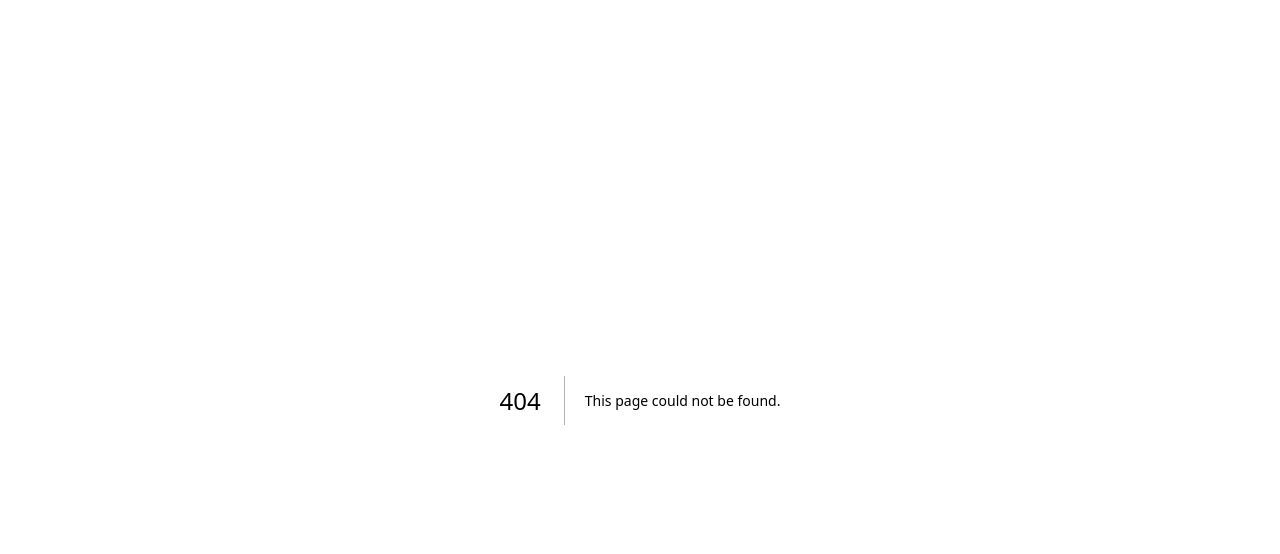
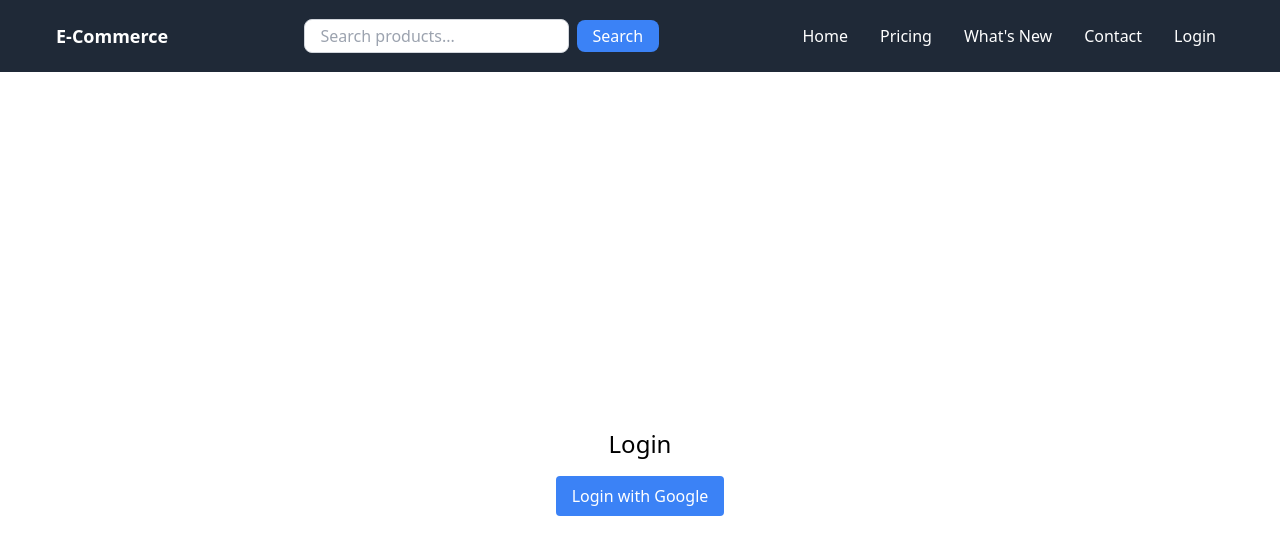
Before and after one commit to faridafaqiri/Advnaced_next.js_app, a Next.js app: page /login in a window 1280 px wide. Before the commit this address had no page. Shown: the top 554 px of the page. Built offline with nearby package versions, Linux system fonts and the light colour scheme.

Commit message:
- Updated Login page to include Navbar and Google login functionality.

```diff
--- /dev/null
+++ b/src/pages/login.tsx
@@ -0,0 +1,76 @@
+import { signIn } from 'next-auth/react';
+import Link from 'next/link'; // Assuming Navbar uses Next.js Link
+import { useState } from 'react'; // For handling search and menu toggle
+
+const Navbar = () => {
+  const [search, setSearch] = useState('');
+  const [isOpen, setIsOpen] = useState(false); // State for the hamburger menu
+
+  const handleSearch = (e: React.FormEvent) => {
+    e.preventDefault();
+    // Implement search logic here if needed
+  };
+
+  return (
+    <nav className="bg-gray-800 p-4 relative">
+      <div className="container mx-auto flex flex-col md:flex-row justify-between items-center">
+        <div className="text-white text-lg font-bold mb-2 md:mb-0">
+          <Link href="/">E-Commerce</Link>
+        </div>
+
+        <form onSubmit={handleSearch} className="flex flex-col md:flex-row items-center mb-2 md:mb-0">
+          <input
+            type="text"
+            placeholder="Search products..."
+            className="px-4 py-1 rounded-lg border border-gray-300 focus:outline-none focus:ring focus:ring-blue-300"
+            value={search}
+            onChange={(e) => setSearch(e.target.value)}
+          />
+          <button type="submit" className="bg-blue-500 text-white px-4 py-1 rounded-lg mt-2 md:mt-0 md:ml-2">
+            Search
+          </button>
+        </form>
+
+        <button
+          onClick={() => setIsOpen(!isOpen)}
+          className="md:hidden text-white focus:outline-none"
+        >
+          {isOpen ? 'Close' : 'Menu'}
+        </button>
+
+        <ul className={`flex-col md:flex md:flex-row md:space-x-4 text-white absolute md:static bg-gray-800 md:bg-transparent transition-all duration-300 ${isOpen ? 'block' : 'hidden'} md:block top-full left-0 w-full md:w-auto z-20`}>
+          <li className="p-2 text-center"><Link href="/">Home</Link></li>
+          <li className="p-2 text-center"><Link href="/pricing">Pricing</Link></li>
+          <li className="p-2 text-center"><Link href="/whats-new">What's New</Link></li>
+          <li className="p-2 text-center"><Link href="/contact">Contact</Link></li>
+          <li className="p-2 text-center"><Link href="/login">Login</Link></li>
+        </ul>
+      </div>
+    </nav>
+  );
+};
+
+const LoginPage = () => {
+  const handleLogin = () => {
+    signIn('google'); // Change 'google' to the provider you are using
+  };
+
+  return (
+    <div>
+      {/* Add Navbar */}
+      <Navbar />
+
+      <div className="flex flex-col items-center justify-center h-screen">
+        <h1 className="text-2xl mb-4">Login</h1>
+        <button
+          onClick={handleLogin}
+          className="bg-blue-500 text-white px-4 py-2 rounded"
+        >
+          Login with Google
+        </button>
+      </div>
+    </div>
+  );
+};
+
+export default LoginPage;
```
